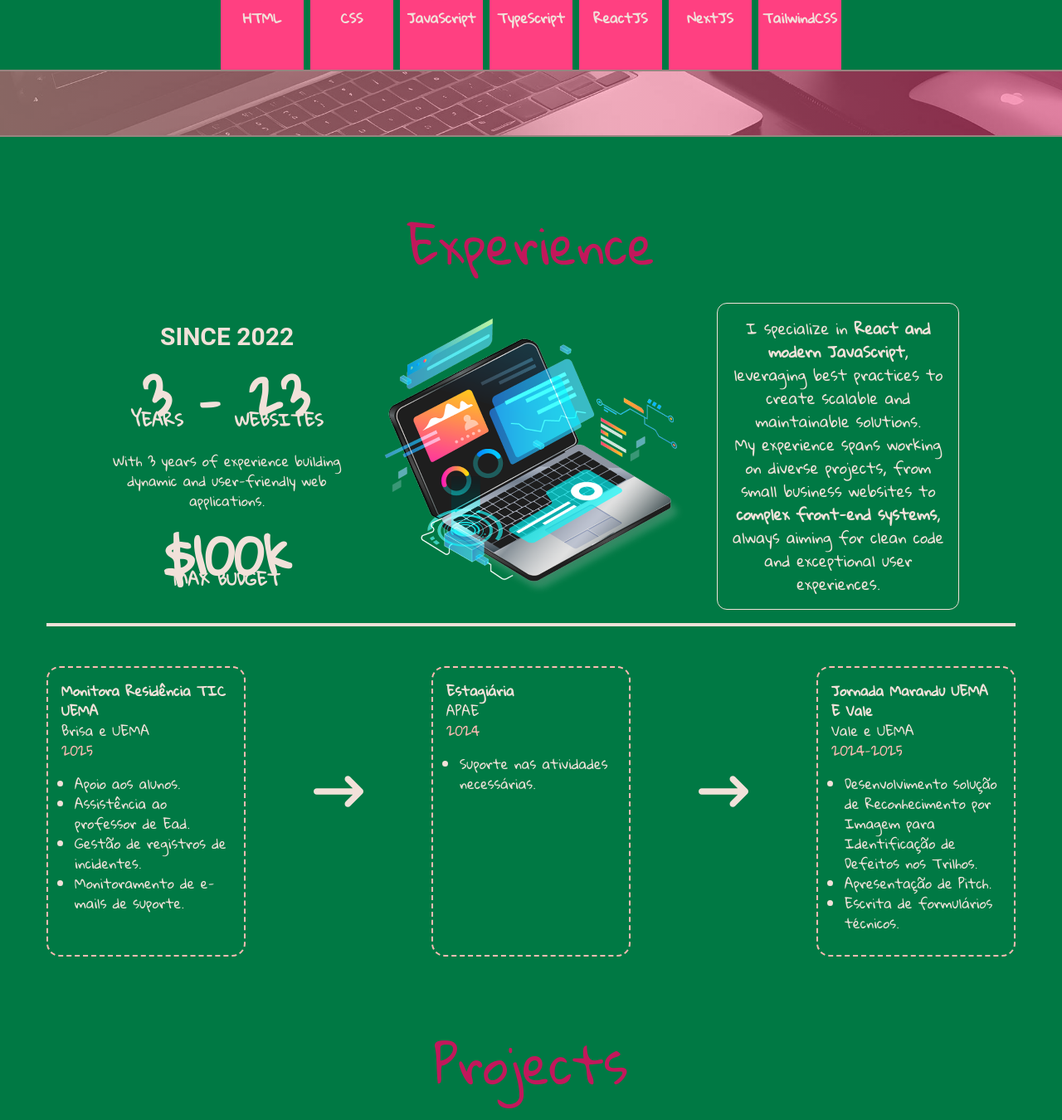
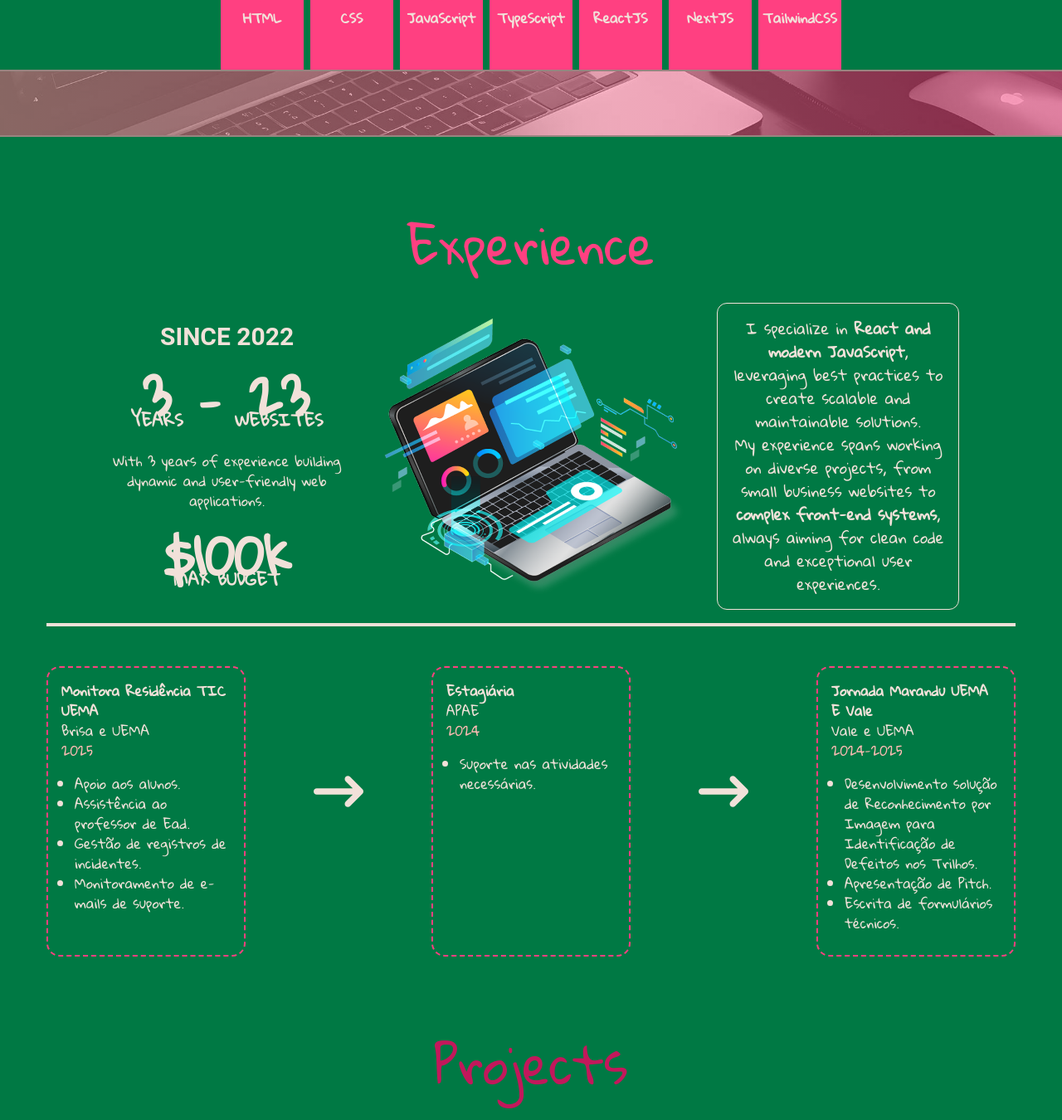
Before and after one commit to fhevila/portfolio_hevilafreitas, a React (Vite) app: page / in a window 1280 px wide. Shown: the part 1766-3116 px from the top of the page at 83% size. Built offline with nearby package versions, Linux system fonts and the light colour scheme; a web font is replaced by a local one.

Commit message:
atualizacao experience

```diff
--- a/src/components/experienceSection/ExperienceText.jsx
+++ b/src/components/experienceSection/ExperienceText.jsx
@@ -1,7 +1,7 @@
 const ExperienceText = () => {
   return (
     <div className="flex flex-col items-center mt-[100px] ">
-      <h2 className="text-6xl text-rosaEscuro mb-10">Experience</h2>
+      <h2 className="text-6xl text-rosaRosa mb-10">Experience</h2>
     </div>
   );
 };
--- a/src/components/experienceSection/SingleExperience.jsx
+++ b/src/components/experienceSection/SingleExperience.jsx
@@ -8,7 +8,7 @@ const SingleExperience = ({ experience }) => {
       initial="hidden"
       whileInView="show"
       viewport={{ once: false, amount: 0.7 }}
-      className="md:h-[350px] md:w-[240px] sm:h-auto sm:w-full border-2 border-rosaFraco border-dashed rounded-2xl mt-12 p-4"
+      className="md:h-[350px] md:w-[240px] sm:h-auto sm:w-full border-2 border-rosaRosa border-dashed rounded-2xl mt-12 p-4"
     >
       <p className="font-bold text-white">{experience.job}</p>
       <p className="text-white">{experience.company}</p>
```
